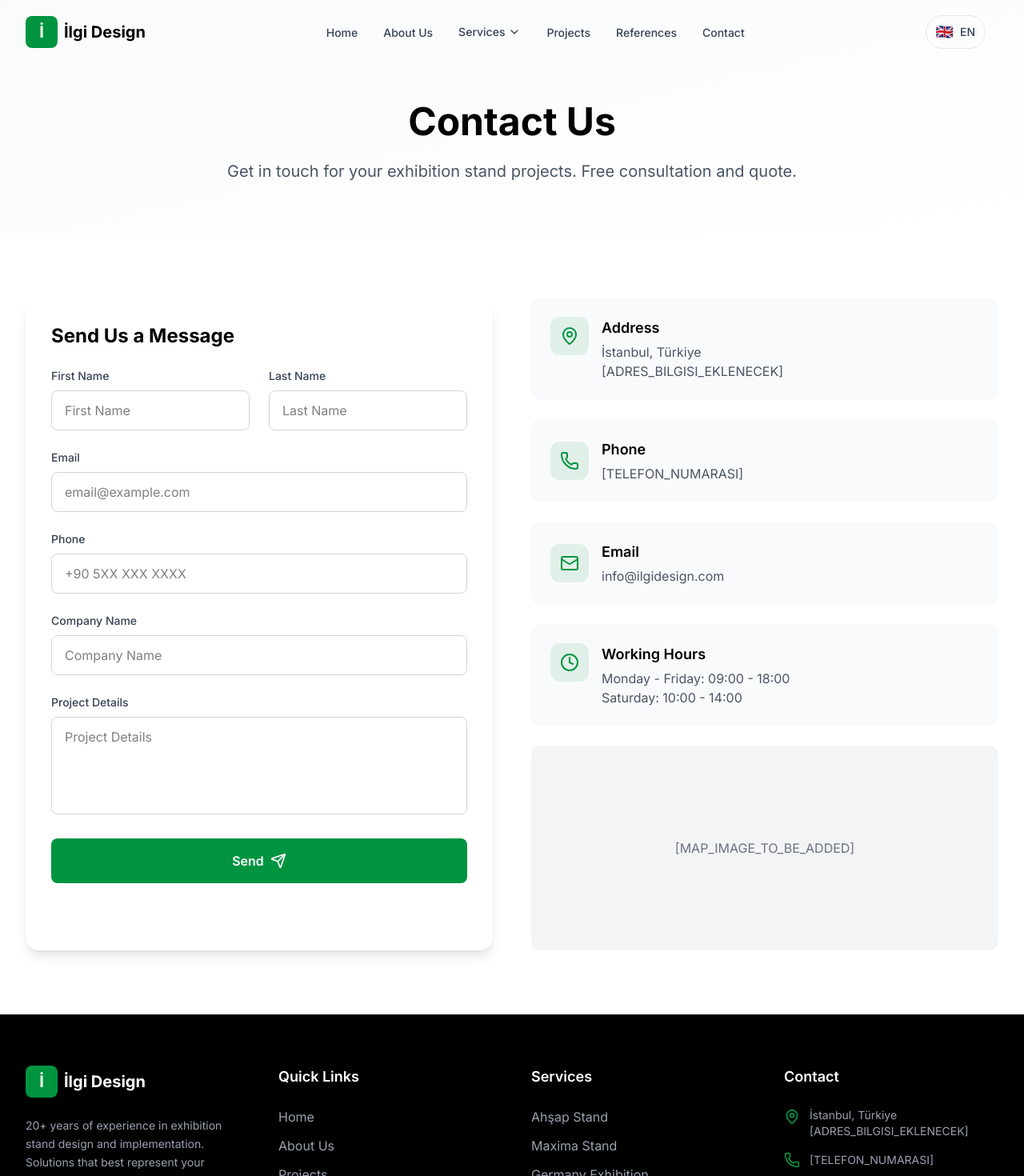
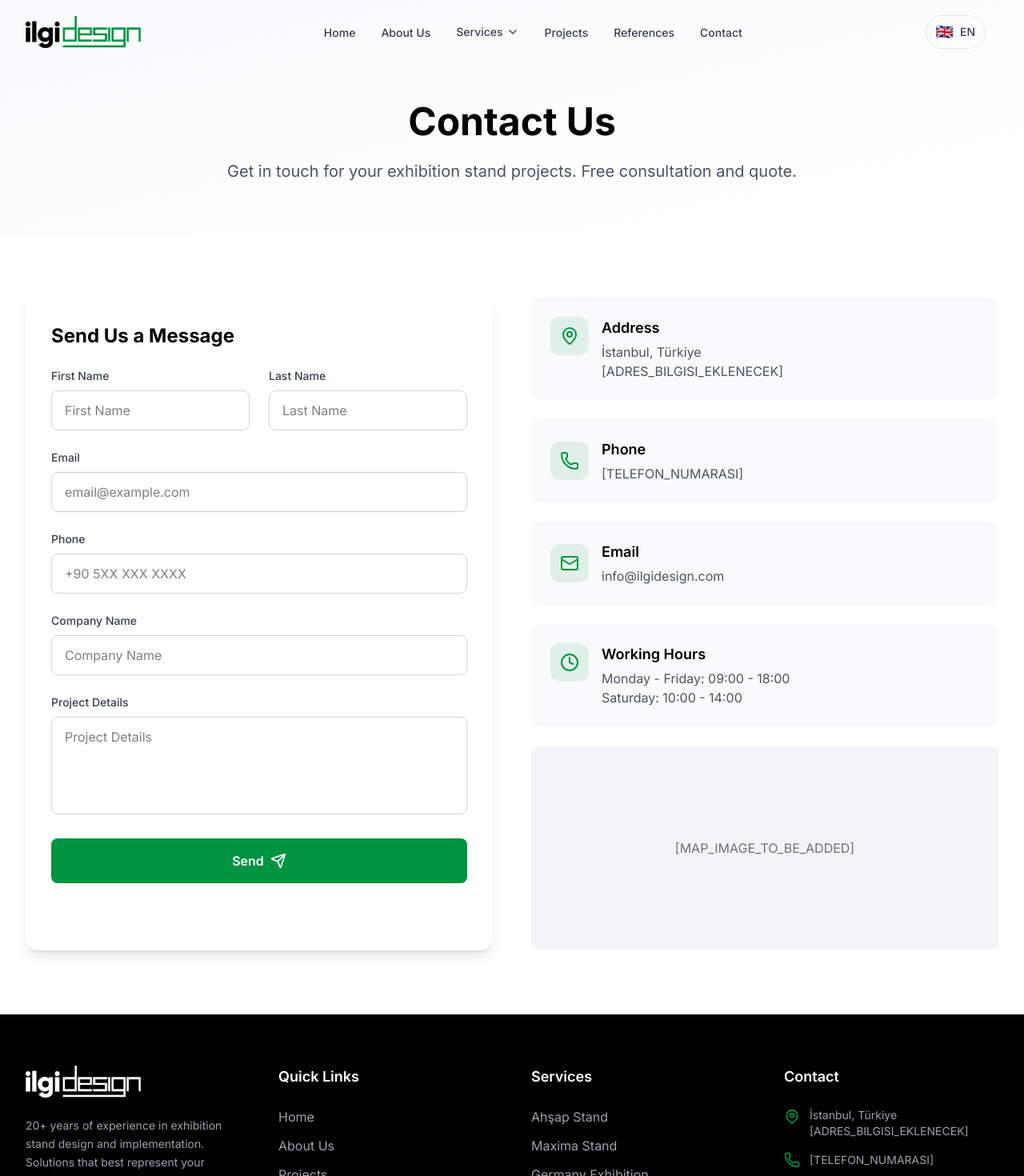
Before and after one commit to Webintoshi/ilgidesign, a Next.js app in the folder my-app/: page /en/iletisim in a window 1280 px wide. Shown: the top 1470 px of the page at 80% size. Built offline with nearby package versions, Linux system fonts and the light colour scheme.

Commit message:
feat: add company logo to navigation and footer

```diff
--- a/my-app/components/Footer.tsx
+++ b/my-app/components/Footer.tsx
@@ -1,6 +1,7 @@
 'use client';
 
 import Link from 'next/link';
+import Image from 'next/image';
 import { useParams } from 'next/navigation';
 import { Phone, Mail, MapPin, ArrowUp, Globe, Share2 } from 'lucide-react';
 
@@ -30,11 +31,14 @@
         <div className="grid grid-cols-1 md:grid-cols-2 lg:grid-cols-4 gap-12">
           {/* Brand Column */}
           <div className="space-y-6">
-            <Link href={`/${locale}/`} className="flex items-center space-x-2">
-              <div className="w-10 h-10 bg-[#009441] rounded-lg flex items-center justify-center">
-                <span className="text-white font-bold text-xl">İ</span>
-              </div>
-              <span className="text-xl font-bold">İlgi Design</span>
+            <Link href={`/${locale}/`} className="flex items-center">
+              <Image
+                src="/images/ilgi-design-logo.webp"
+                alt="İlgi Design"
+                width={180}
+                height={50}
+                className="h-10 w-auto object-contain brightness-0 invert"
+              />
             </Link>
             <p className="text-gray-400 text-sm leading-relaxed">
               {t.description}
--- a/my-app/components/Navigation.tsx
+++ b/my-app/components/Navigation.tsx
@@ -2,6 +2,7 @@
 
 import { useState, useEffect } from 'react';
 import Link from 'next/link';
+import Image from 'next/image';
 import { useParams, usePathname } from 'next/navigation';
 import { Menu, X, ChevronDown } from 'lucide-react';
 import { motion, AnimatePresence } from 'framer-motion';
@@ -60,15 +61,15 @@
         <div className="max-w-7xl mx-auto px-4 sm:px-6 lg:px-8">
           <div className="flex items-center justify-between h-20">
             {/* Logo */}
-            <Link href={`/${locale}/`} className="flex items-center space-x-2">
-              <div className="w-10 h-10 bg-[#009441] rounded-lg flex items-center justify-center">
-                <span className="text-white font-bold text-xl">İ</span>
-              </div>
-              <span className={`text-xl font-bold transition-colors ${
-                isScrolled ? 'text-black' : 'text-black'
-              }`}>
-                İlgi Design
-              </span>
+            <Link href={`/${locale}/`} className="flex items-center">
+              <Image
+                src="/images/ilgi-design-logo.webp"
+                alt="İlgi Design"
+                width={180}
+                height={50}
+                className="h-10 w-auto object-contain"
+                priority
+              />
             </Link>
 
             {/* Desktop Navigation */}
```
Also changed, not shown: my-app/public/images/ilgi-design-logo.webp (added), 1 other file (tests, documents, lock files or other folders).
